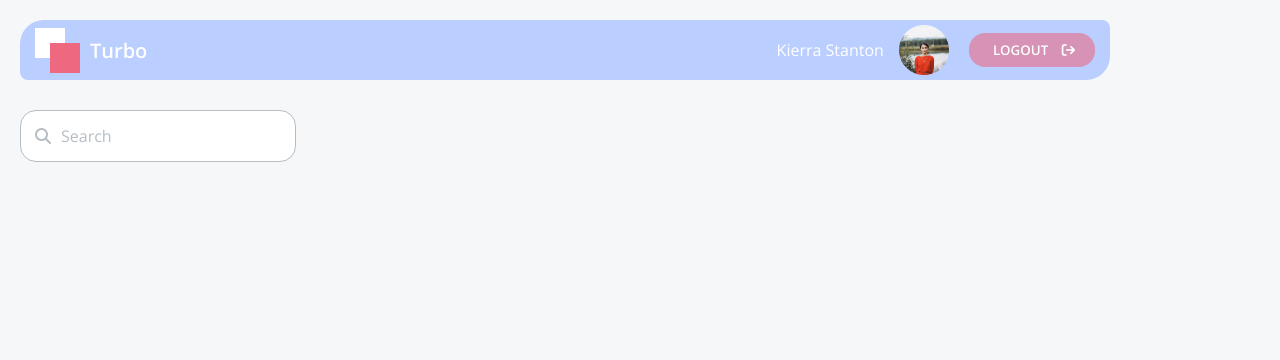
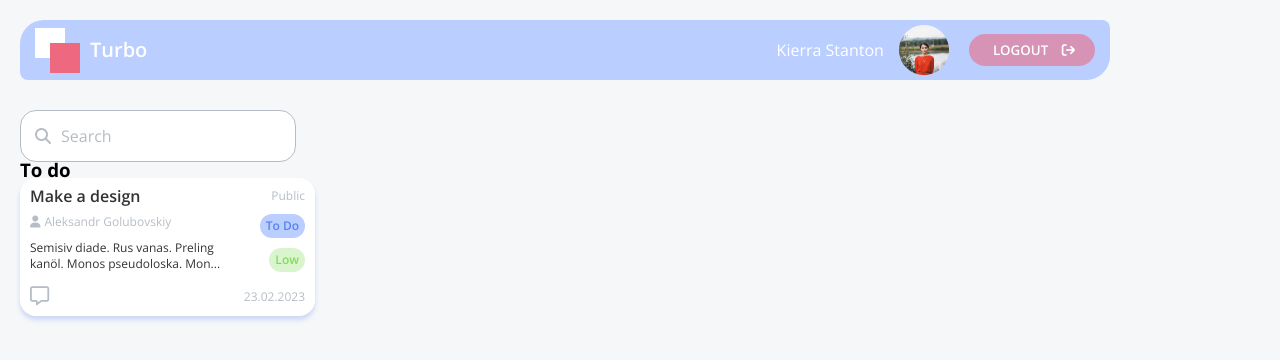
Before and after one commit to mrsagusha/datamola-course, a plain HTML site: page main.html in a window 1280 px wide. Drawn offline with nearby package versions, Linux system fonts and the light colour scheme.

Commit message:
feat: add task card

```diff
--- a/main.html
+++ b/main.html
@@ -29,15 +29,40 @@
             </div>
         </header>
         <main class="main">
-            <article>
-                <div class="main__tools">
+            <article class="article">
+                <div class="article__tools">
                     <div class="input-wrapper">
                         <i class="fa-solid fa-magnifying-glass"></i>
                         <input class="search-input" type="text" placeholder="Search">
                     </div>
                 </div>
-                <div class="main__cards-wrapper">
-                    <section></section>
+                <div class="article__tasks-wrapper">
+                    <section class="article__cards-group">
+                        <h3 class="article__group-name">To do</h3>
+                        <div class="article__cards-wrapper">
+                            <div class="card">
+                                <div class="card__main-info">
+                                    <div class="card__task-info">
+                                        <p class="card__task-name">Make a design</p>
+                                        <div class="card__task-assignee-wrapper">
+                                            <i class="fa-solid fa-user"></i>
+                                            <p  class="card__task-assignee">Aleksandr Golubovskiy</p>
+                                        </div>
+                                        <p class="card__task-description">Semisiv diade. Rus vanas. Preling kanöl. Monos pseudoloska. Mon... </p>
+                                    </div>
+                                    <div class="card__status-info">
+                                        <p class="card__privacy">Public</p>
+                                        <p class="card__status todo">To Do</p>
+                                        <p class="card__priority low">Low</p>
+                                    </div>
+                                </div>
+                                <div class="card__footer">
+                                    <i class="fa-regular fa-message"></i>
+                                    <time class="card__date">23.02.2023</time>
+                                </div>
+                            </div>
+                        </div>
+                    </section>
                     <section></section>
                     <section></section>
                 </div>
--- a/styles.css
+++ b/styles.css
@@ -5,6 +5,8 @@
     --background-color: #F5F7F9;
     --main-gray: #B6BDC5;
     --light-gray: #EBEEF2;
+    --black-color: #333333;
+    --low: #84DA5F;
 }
 
 * {
@@ -12,6 +14,8 @@
     margin: 0;
     box-sizing: border-box;
     font-family: 'Open Sans', sans-serif;
+    letter-spacing: 0px;
+    line-height: 1rem;
 }
 
 .body {
@@ -109,4 +113,88 @@
 
 ::-webkit-input-placeholder {
     color: var(--main-gray);
- }
+}
+
+.card {
+    display: flex;
+    flex-direction: column;
+    gap: 15px;
+    width: 295px;
+    padding: 10px;
+    background-color: white;
+    border-radius: 16px;
+    box-shadow: 0px 4px 4px 0px rgba(87, 131, 241, 0.25)
+}
+
+.card__main-info {
+    display: flex;
+    justify-content: space-between;
+    gap: 10px;
+}
+
+.card__task-info {
+    display: flex;
+    flex-direction: column;
+    gap: 10px;
+}
+
+.card__task-name {
+    font-size: 1rem;
+    font-weight: 600;
+    color: var(--black-color);
+}
+
+.card__task-assignee-wrapper {
+    display: flex;
+    align-items: center;
+    gap: 4px;
+    font-size: 0.75rem;
+    color: var(--main-gray);
+}
+
+.card__task-description {
+    font-size: 0.75rem;
+    color: var(--black-color);
+}
+
+.card__status-info {
+    display: flex;
+    flex-direction: column;
+    align-items: end;
+    gap: 10px;
+    font-size: 0.75rem;
+    color: var(--main-gray);
+}
+
+.todo {
+    width: max-content;
+    color: var(--main-color);
+    font-weight: 600;
+    padding: 4px 6px;
+    background-color: var(--main-color-light);
+    border-radius: 24px;
+}
+
+.low {
+    width: max-content;
+    color: var(--low);
+    font-weight: 600;
+    padding: 4px 6px;
+    background-color: rgba(132, 218, 95, 0.3);
+    border-radius: 24px;
+}
+
+.card__footer {
+    display: flex;
+    justify-content: space-between;
+    align-items: center;
+    color: var(--main-gray);
+}
+
+.fa-message {
+    font-size: 1.2rem;
+}
+
+.card__date {
+    font-size: 0.75rem;
+}
```
